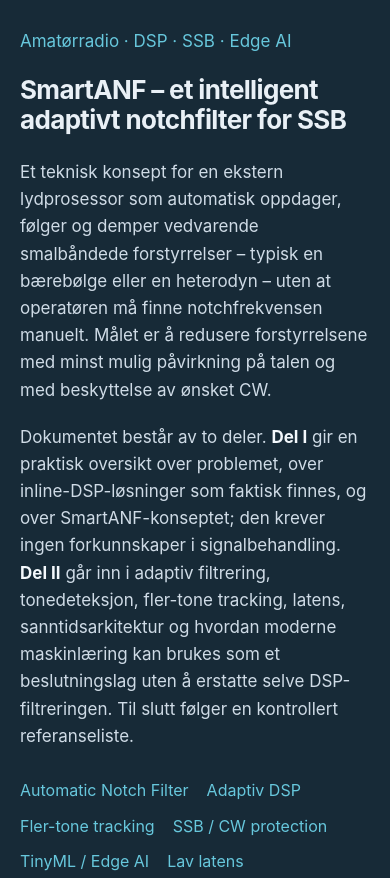
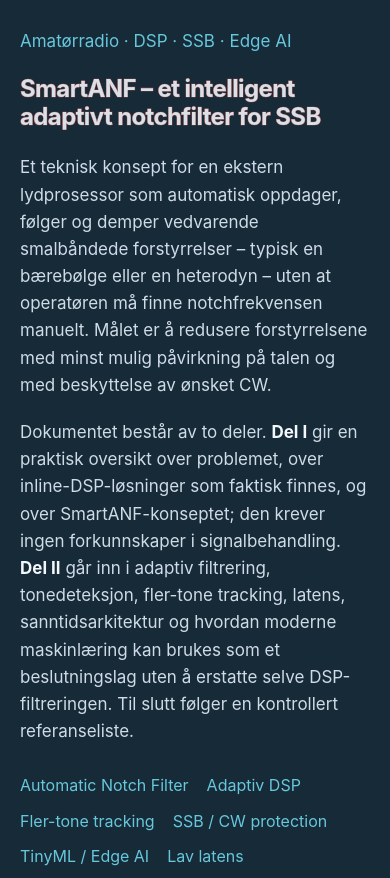
Before and after one commit to lb1hi/SmartANF, a plain HTML site: page index.html in a window 390 px wide. Shown: the top 878 px of the page. Drawn offline with Linux system fonts and the light colour scheme.

Commit message:
Juster hovedtittel med mindre skrift og tynn rod kontur

```diff
--- a/index.html
+++ b/index.html
@@ -37,7 +37,10 @@
   .intro-context{ font-size:17px; color:var(--accent); margin:0 0 24px; }
   header.hero h1{
     margin:0 0 32px;
-    font-size:clamp(32px,4.6vw,66px);
+    font-size:clamp(28px,4vw,56px);
+    color:#d9e0e6;
+    -webkit-text-stroke:.7px #c65353;
+    paint-order:stroke fill;
     line-height:1.05;
     letter-spacing:-.035em;
     text-wrap:pretty;
@@ -147,7 +150,7 @@
     /* One 20px reading margin, rather than nested page and panel gutters. */
     .wrap{ padding:0 0 48px; }
     header.hero{ padding:28px 20px; margin-bottom:72px; }
-    header.hero h1{ font-size:clamp(24px,6.67vw,28px); line-height:1.15; letter-spacing:-.025em; margin-bottom:24px; }
+    header.hero h1{ font-size:clamp(22px,6.15vw,26px); line-height:1.15; letter-spacing:-.025em; margin-bottom:24px; }
     .intro-context{ margin-bottom:20px; }
     section.card{ padding:28px 20px; margin-bottom:72px; }
     section.card > h3, h4, .part h2, nav.toc h2{ font-size:22px; line-height:1.25; }
@@ -170,7 +173,7 @@
     footer.doc{ margin-top:72px; padding:0 20px; }
   }
   @media (max-width:359px){
-    header.hero h1{ font-size:22px; }
+    header.hero h1{ font-size:20px; }
     section.card > h3{ font-size:20px; }
     .part h2{ font-size:18px; }
   }
```
